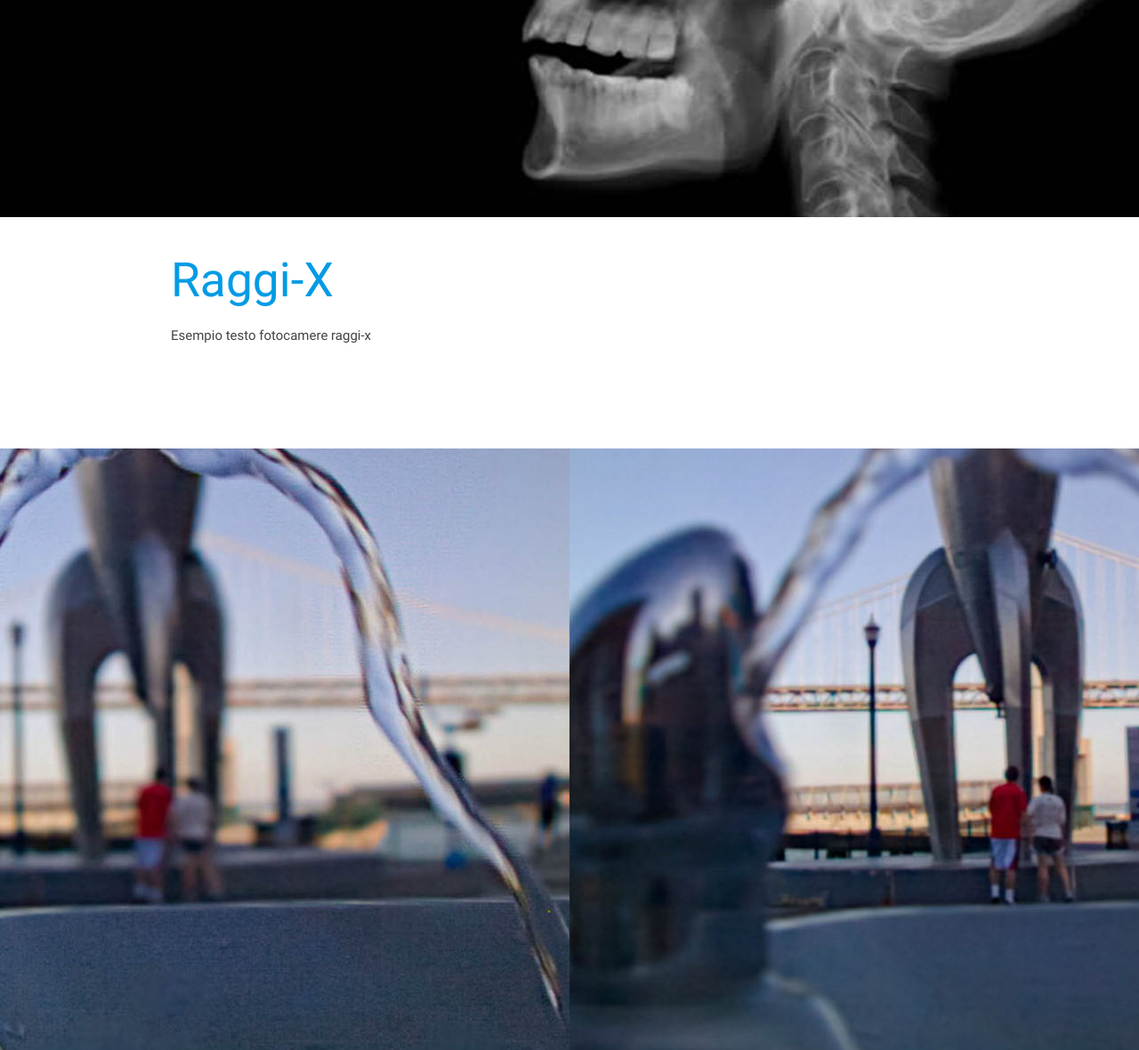
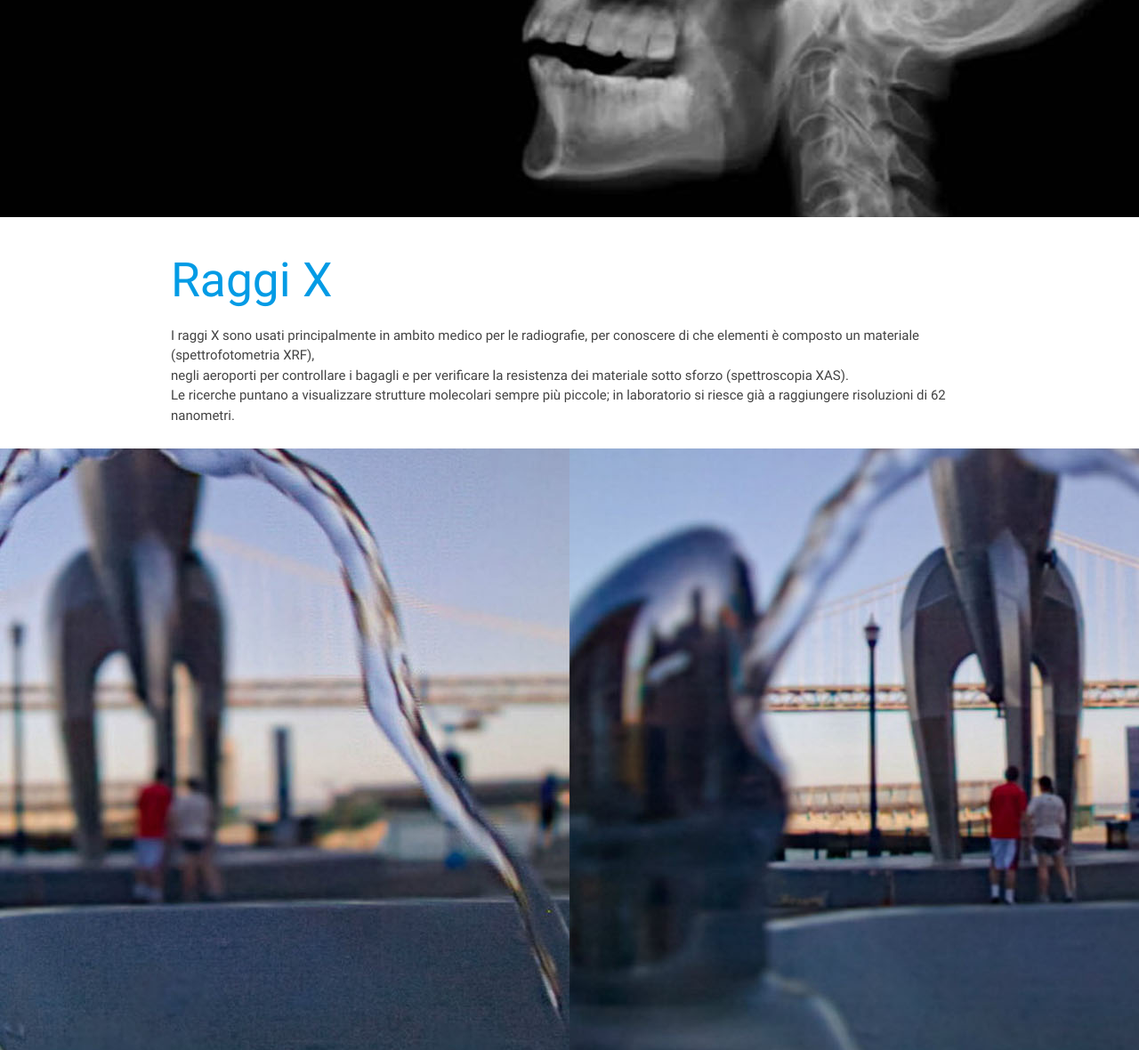
Before and after one commit to NicolaSpadari/Tesina, a PHP site: page / in a window 1280 px wide. Shown: the part 5320-6500 px from the top of the page at 89% size. Run offline with PHP 8.4, Linux system fonts and the light colour scheme.

Commit message:
Add xray content

```diff
--- a/index.php
+++ b/index.php
@@ -86,8 +86,12 @@
                 <div class="parallax"><img src="images/bg-xray.jpg"></div>
             </div><div class="section white">
                 <div class="row container">
-                    <h2 class="header"><a href="common/fotocamere/xray.php">Raggi-X</a></h2>
-                    <p class="grey-text text-darken-3 lighten-3">Esempio testo fotocamere raggi-x</p>
+                    <h2 class="header"><a href="common/fotocamere/xray.php">Raggi X</a></h2>
+                    <p class="grey-text text-darken-3 lighten-3">
+                        I raggi X sono usati principalmente in ambito medico per le radiografie, per conoscere di che elementi è composto un materiale (spettrofotometria XRF),<br>
+                        negli aeroporti per controllare i bagagli e per verificare la resistenza dei materiale sotto sforzo (spettroscopia XAS).<br>
+                        Le ricerche puntano a visualizzare strutture molecolari sempre più piccole; in laboratorio si riesce già a raggiungere risoluzioni di 62 nanometri.
+                    </p>
                 </div>
             </div>
             <div class="parallax-container">
```
